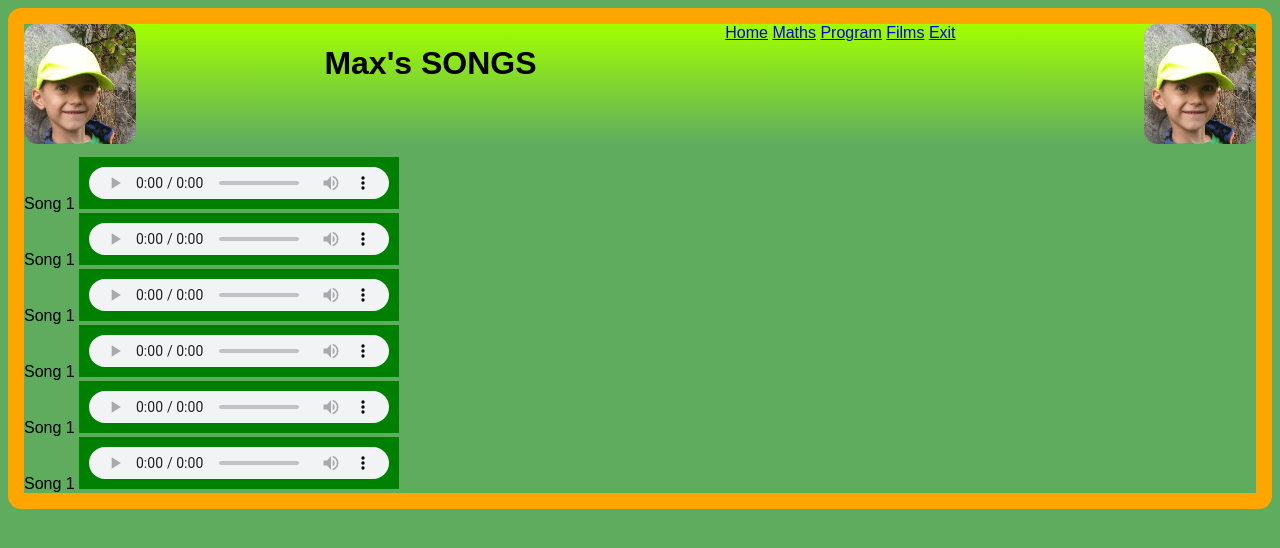
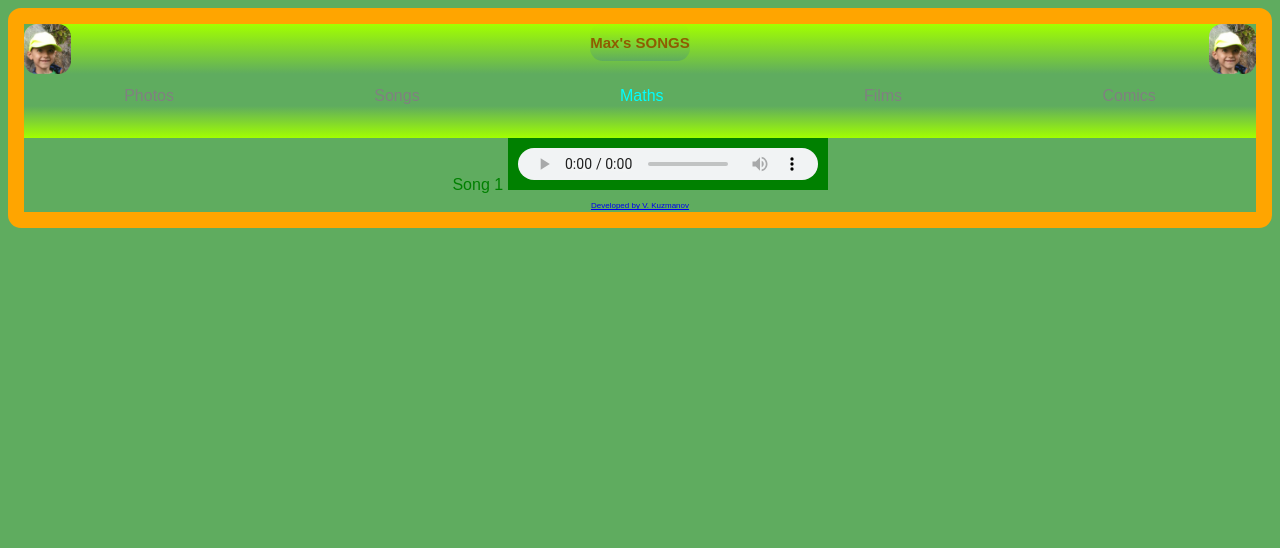
Before and after one commit to KuzmanovV/FunnySchool, a plain HTML site: page html/songs.html in a window 1280 px wide. Drawn offline with Linux system fonts and the light colour scheme.

Commit message:
page songs styled

```diff
--- a/css/day.css
+++ b/css/day.css
@@ -12,10 +12,6 @@ nav a {
     text-decoration: none;
 }
 
-.controls {
-    /* max-height: 55px; */
-}
-
 th {
     text-align: left;
 }
@@ -23,7 +19,7 @@ th {
 table {
     background: rgb(202, 242, 3);
     margin: auto;
-    border-spacing: 20px 2px;
+    border-spacing: 15px 0;
     color: green;
 }
 
--- a/css/songs.css
+++ b/css/songs.css
@@ -1,22 +1,15 @@
-img {
-    max-height: 120px;
-    border-radius: 13px;
+h1 {
+    font-size: 15px;
+    color: rgb(142, 92, 1);
 }
 
-body {
-    background-color: rgb(95, 172, 95);
-    font-family: sans-serif;
-    border: 1rem solid orange;
-    border-radius: 13px;
+img {
+    max-height: 50px;
 }
 
-header{
-    background-image: linear-gradient(rgb(162, 255, 0), rgb(95, 172, 95));
-    display: flex;
-    justify-content: space-between;
-    margin-bottom: 0.8rem;
-    background-color: green;
-    border-radius: 13px;
+nav a {
+    color: grey;
+    text-decoration: none;
 }
 
 audio{
@@ -24,3 +17,7 @@ audio{
     max-height: 2rem;
     border: 10px solid green;
 }
+
+.songs{
+    text-align: center;
+}
--- a/html/songs.html
+++ b/html/songs.html
@@ -5,7 +5,8 @@
     <meta http-equiv="X-UA-Compatible" content="IE=edge" />
     <meta name="viewport" content="width=device-width, initial-scale=1.0" />
     <title>Funny School</title>
-    <script src="../js/songs.js" type="module"></script>
+    <script src="../js/day.js" type="module"></script>
+    <link rel="stylesheet" href="../style.css" />
     <link rel="stylesheet" href="../css/songs.css" />
     <link
       rel="icon"
@@ -15,19 +16,27 @@
   </head>
   <body>
     <header>
-      <img class="bigMax" src="../img/Max.jpg" alt="Max's photo" />
+      <div>
+        <img src="../img/Max.jpg" alt="MaxsImg" />
+        <div class="explanationText">
           <h1>Max's SONGS</h1>
+        </div>
+        <img src="../img/Max.jpg" alt="MaxsImg" />
+      </div>
       <nav>
-        <a href="../index.html">Home</a>
-        <a href="maths.html">Maths</a>
-        <a href="#">Program</a>
-        <a href="#">Films</a>
-        <a href="#">Exit</a>
+        <a>Photos</a>
+        <a>Songs</a>
+        <a id="programLink" href="../index.html">Maths</a>
+        <a>Films</a>
+        <a>Comics</a>
       </nav>
-      <img class="bigMax" src="../img/Max.jpg" alt="Max's photo" />
     </header>
 
-    <section class="song">
+    <div class="controls"></div>
+
+    <form class="tasks"></form>
+    <div class="songs">
+      <div class="song">
         <label>Song 1</label>
         <audio controls>
           <source
@@ -35,51 +44,10 @@
             type="audio/mp3"
           />
         </audio>
-    </section>
-    <section class="song">
-      <label>Song 1</label>
-      <audio controls>
-        <source
-          src="../audio/Wrong Clakson Sound Effect.mp3"
-          type="audio/mp3"
-        />
-      </audio>
-    </section>
-    <section class="song">
-      <label>Song 1</label>
-      <audio controls>
-        <source
-          src="../audio/Wrong Clakson Sound Effect.mp3"
-          type="audio/mp3"
-        />
-      </audio>
-    </section>
-    <section class="song">
-      <label>Song 1</label>
-      <audio controls>
-        <source
-          src="../audio/Wrong Clakson Sound Effect.mp3"
-          type="audio/mp3"
-        />
-      </audio>
-    </section>
-    <section class="song">
-      <label>Song 1</label>
-      <audio controls>
-        <source
-          src="../audio/Wrong Clakson Sound Effect.mp3"
-          type="audio/mp3"
-        />
-      </audio>
-    </section>
-    <section class="song">
-      <label>Song 1</label>
-      <audio controls>
-        <source
-          src="../audio/Wrong Clakson Sound Effect.mp3"
-          type="audio/mp3"
-        />
-      </audio>
-    </section>
+      </div>
+    </div>
+    <footer>
+      <a class="developed" href="#"> Developed by V. Kuzmanov </a>
+    </footer>
   </body>
 </html>
```
Also changed, not shown: html/day.html (line endings or trailing spaces). Lines whose indentation alone changed are shown as unchanged.
